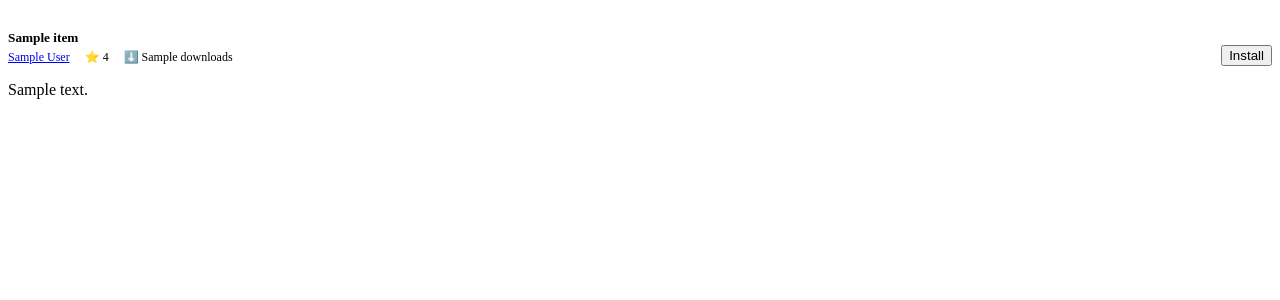
After one commit to genehand/ha-apps, a Python web app: template app-shack/rootfs/app/shim/web/templates/available_fragment.html in a window 1280 px wide. The commit adds this page. Shown: the top 300 px of the page. Run offline with Jinja, Linux system fonts and the light colour scheme; the template is opened without the code that fills it: most values are stand-ins (such as "Sample title", 1, 10 or a date in 2020).

Commit message:
UI polish for add/remove

```diff
--- a/app-shack/config.yaml
+++ b/app-shack/config.yaml
@@ -1,5 +1,5 @@
 name: Shack
-version: 0.9.1
+version: 0.9.2
 slug: shack
 description: Run HACS integrations outside HA core
 url: https://github.com/genehand/ha-apps
--- a/app-shack/rootfs/app/pyproject.toml
+++ b/app-shack/rootfs/app/pyproject.toml
@@ -1,6 +1,6 @@
 [project]
 name = "app-shack"
-version = "0.9.1"
+version = "0.9.2"
 description = "Home Assistant compatibility layer for running integrations outside of HA"
 requires-python = ">=3.14"
 dependencies = [
--- /dev/null
+++ b/app-shack/rootfs/app/shim/web/templates/available_fragment.html
@@ -0,0 +1,52 @@
+{% if available %}
+<div class="integration-list">
+    {% for item in available %}
+    <article>
+        <div class="integration-row" style="display: flex; justify-content: space-between; align-items: center; gap: 1rem;">
+            <div style="flex: 1; min-width: 0;">
+                <h5 style="margin-bottom: 0.25rem;">
+                    {{ item.name }}
+                    {% if item.verified %}
+                    <span class="verified-badge" title="Verified compatible ({{ item.verified_version }})">Verified</span>
+                    {% endif %}
+                </h5>
+                <div style="font-size: 12px; color: var(--pico-muted-color); margin-bottom: 0.25rem; display: flex; gap: 15px; align-items: center;">
+                    <a href="{{ item.repository_url }}" target="_blank" class="pico-color-muted" style="text-decoration: underline;">{{ item.full_name }}</a>
+                    {% if item.stars %}<span>⭐ {{ item.stars }}</span>{% endif %}
+                    {% if item.downloads %}<span>⬇️ {{ item.downloads }}</span>{% endif %}
+                </div>
+                <p class="pico-color-muted" style="margin-bottom: 0.25rem;">{{ item.description or 'No description' }}</p>
+                {% if item.source == 'custom' %}
+                <div class="pico-color-amber-500" style="font-size: 12px; margin-top: 5px;">
+                    Custom Repository
+                </div>
+                {% endif %}
+            </div>
+            <div class="button-group" style="flex-shrink: 0;">
+                {% if item.unsupported %}
+                <span class="pico-color-grey-500" style="font-weight: 600;" title="{{ item.unsupported_reason }}">Unsupported</span>
+                {% elif item.installed %}
+                <span class="installed-indicator">✓ Installed</span>
+                {% else %}
+                <button type="button"
+                        hx-post="integrations/{{ item.full_name }}/install"
+                        hx-target="this"
+                        hx-swap="outerHTML"
+                        hx-indicator="this"
+                        hx-disabled-elt="this"
+                        hx-on:click="this.textContent = 'Installing...'; this.disabled = true;"
+                        class="install-btn">
+                    Install
+                </button>
+                {% endif %}
+            </div>
+        </div>
+    </article>
+    {% endfor %}
+</div>
+{% else %}
+<div class="empty-state">
+    <p>No integrations available.</p>
+    <p>Failed to fetch HACS repository list.</p>
+</div>
+{% endif %}
```
Also changed, not shown: app-shack/rootfs/app/shim/web/routes/fragments.py (+32 -2 lines), app-shack/rootfs/app/shim/web/templates/base.html (+7 -0 lines), 1 other file.
